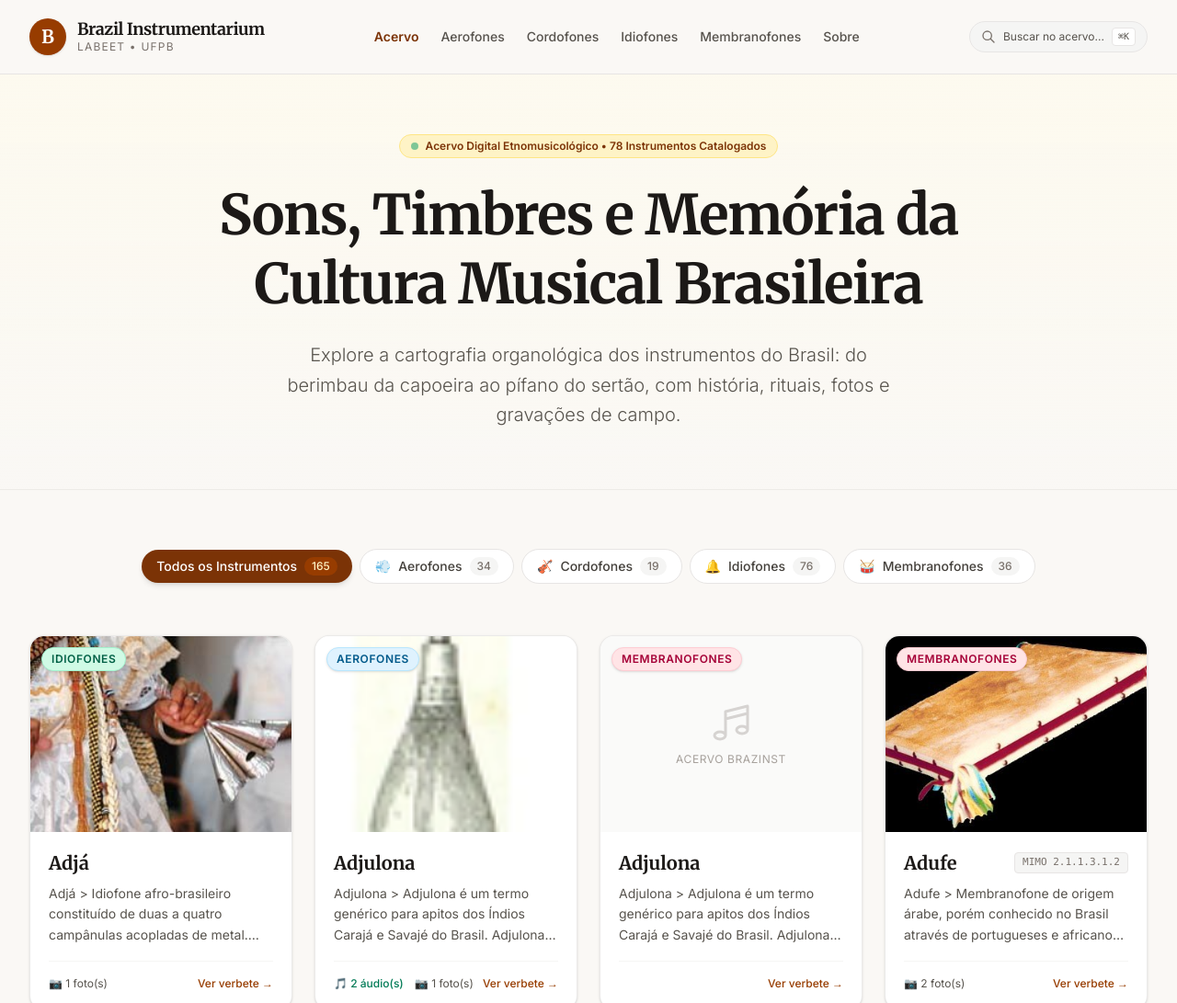
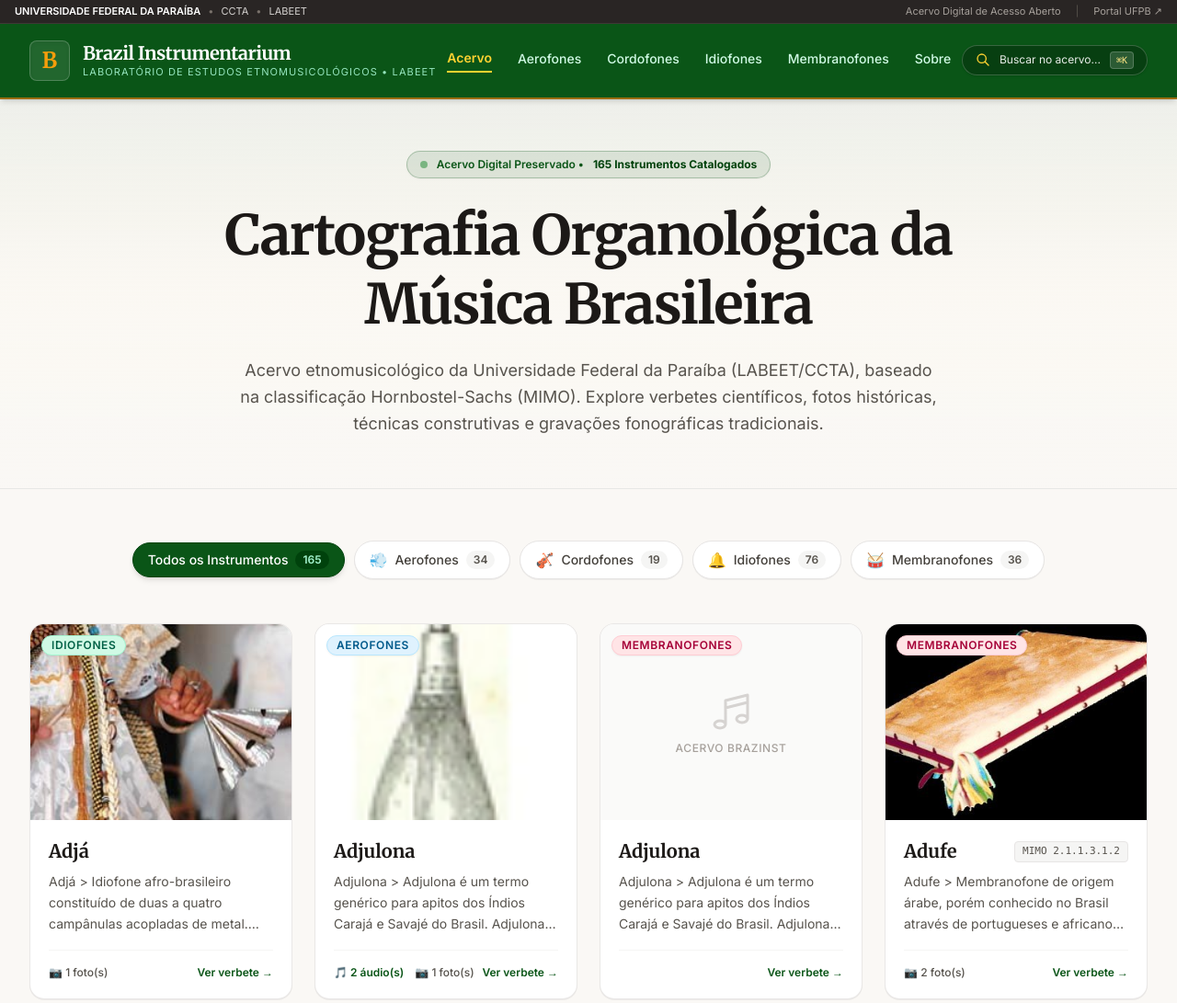
Before and after one commit to brazinst/brazinst.github.io, an Astro site in the folder web/: page / in a window 1280 px wide. Shown: the top 1091 px of the page at 92% size. Built offline with nearby package versions, Linux system fonts and the light colour scheme; Astro itself is replaced by a stand-in of ours.

Commit message:
feat(design): implement modern editorial theme inspired by original UFPB/LABEET design

```diff
--- a/web/src/components/FamilyTabs.astro
+++ b/web/src/components/FamilyTabs.astro
@@ -7,15 +7,15 @@ interface Props {
 const { activeFamily = 'todos', counts } = Astro.props;
 
 const tabs = [
-  { id: 'todos', name: 'Todos os Instrumentos', href: '/', count: counts.todos || 78 },
-  { id: 'aerofones', name: 'Aerofones', href: '/familia/aerofones', count: counts.aerofones || 20, icon: '💨' },
-  { id: 'cordofones', name: 'Cordofones', href: '/familia/cordofones', count: counts.cordofones || 20, icon: '🎻' },
-  { id: 'idiofones', name: 'Idiofones', href: '/familia/idiofones', count: counts.idiofones || 19, icon: '🔔' },
-  { id: 'membranofones', name: 'Membranofones', href: '/familia/membranofones', count: counts.membranofones || 19, icon: '🥁' },
+  { id: 'todos', name: 'Todos os Instrumentos', href: '/', count: counts.todos || 165 },
+  { id: 'aerofones', name: 'Aerofones', href: '/familia/aerofones', count: counts.aerofones || 34, icon: '💨' },
+  { id: 'cordofones', name: 'Cordofones', href: '/familia/cordofones', count: counts.cordofones || 19, icon: '🎻' },
+  { id: 'idiofones', name: 'Idiofones', href: '/familia/idiofones', count: counts.idiofones || 76, icon: '🔔' },
+  { id: 'membranofones', name: 'Membranofones', href: '/familia/membranofones', count: counts.membranofones || 36, icon: '🥁' },
 ];
 ---
 
-<div class="flex items-center justify-center flex-wrap gap-2 py-8">
+<div class="flex items-center justify-center flex-wrap gap-2.5 py-6">
   {tabs.map(t => {
     const isActive = activeFamily === t.id;
     return (
@@ -23,13 +23,13 @@ const tabs = [
         href={t.href}
         class={`px-4 py-2 rounded-full text-sm font-medium transition-all flex items-center gap-2 ${
           isActive
-            ? 'bg-amber-900 text-white shadow-md'
-            : 'bg-white text-stone-700 hover:bg-amber-50 hover:text-amber-900 border border-stone-200'
+            ? 'bg-[#0A5517] text-white shadow-md border border-[#00420c]'
+            : 'bg-white text-stone-700 hover:bg-emerald-50 hover:text-[#0A5517] border border-stone-200 shadow-2xs'
         }`}
       >
-        {t.icon && <span>{t.icon}</span>}
+        {t.icon && <span class="text-base">{t.icon}</span>}
         <span>{t.name}</span>
-        <span class={`text-xs px-2 py-0.5 rounded-full ${isActive ? 'bg-amber-800 text-amber-100' : 'bg-stone-100 text-stone-500'}`}>
+        <span class={`text-xs font-semibold px-2 py-0.5 rounded-full ${isActive ? 'bg-[#00420c] text-emerald-200' : 'bg-stone-100 text-stone-600'}`}>
           {t.count}
         </span>
       </a>
--- a/web/src/components/Footer.astro
+++ b/web/src/components/Footer.astro
@@ -1,33 +1,52 @@
 ---
 ---
 
-<footer class="bg-stone-900 text-stone-300 py-12 border-t border-stone-800 mt-20">
+<footer class="bg-[#00420C] text-emerald-100/90 py-14 border-t-4 border-[#0A5517] mt-20">
   <div class="max-w-7xl mx-auto px-4 sm:px-6 lg:px-8">
-    <div class="grid grid-cols-1 md:grid-cols-3 gap-8">
+    <div class="grid grid-cols-1 md:grid-cols-3 gap-10">
       <div>
-        <h3 class="font-serif font-bold text-lg text-amber-400 mb-3">Brazil Instrumentarium (Brazinst)</h3>
-        <p class="text-sm text-stone-400 leading-relaxed">
-          Primeiro acervo digital dedicado exclusivamente aos instrumentos musicais brasileiros, com foco em timbres, contextos socioculturais e paisagens sonoras tradicionais.
+        <h3 class="font-serif font-bold text-xl text-[#F59E0B] mb-3">Brazil Instrumentarium (Brazinst)</h3>
+        <p class="text-sm text-emerald-100/80 leading-relaxed mb-4">
+          Primeiro acervo digital dedicado exclusivamente aos instrumentos musicais brasileiros, com foco em timbres, contextos socioculturais, organologia Hornbostel-Sachs (MIMO) e paisagens sonoras tradicionais.
         </p>
+        <span class="inline-block text-xs font-semibold px-3 py-1 rounded bg-black/20 text-emerald-200 border border-white/10">
+          Iniciativa de Preservação Perpétua e Acesso Aberto
+        </span>
       </div>
       <div>
-        <h4 class="font-sans font-semibold text-white text-sm uppercase tracking-wider mb-3">Pesquisa & Coordenação</h4>
-        <ul class="text-sm text-stone-400 space-y-2">
+        <h4 class="font-sans font-bold text-white text-xs uppercase tracking-widest mb-3 text-amber-300">Pesquisa & Coordenação</h4>
+        <ul class="text-sm text-emerald-100/80 space-y-2">
+          <li><strong>Coordenação:</strong> Profa. Dra. Alice Lumi Satomi</li>
           <li>Laboratório de Estudos Etnomusicológicos (LABEET)</li>
           <li>Centro de Comunicação, Turismo e Artes (CCTA)</li>
           <li>Universidade Federal da Paraíba (UFPB)</li>
-          <li>Coordenação: Profa. Dra. Alice L. Satomi</li>
+          <li class="text-xs text-emerald-300/80 pt-1">Campus I &bull; Cidade Universitária &bull; João Pessoa - PB</li>
         </ul>
       </div>
       <div>
-        <h4 class="font-sans font-semibold text-white text-sm uppercase tracking-wider mb-3">Preservação Digital</h4>
-        <p class="text-sm text-stone-400 leading-relaxed mb-4">
-          Acervo digital autônomo e de acesso aberto, preservado em formatos perpétuos livres para pesquisadores, estudantes e a comunidade.
+        <h4 class="font-sans font-bold text-white text-xs uppercase tracking-widest mb-3 text-amber-300">Famílias Organológicas</h4>
+        <div class="grid grid-cols-2 gap-2 text-xs">
+          <a href="/familia/aerofones" class="p-2 rounded bg-black/20 hover:bg-black/30 text-white transition-colors">💨 Aerofones</a>
+          <a href="/familia/cordofones" class="p-2 rounded bg-black/20 hover:bg-black/30 text-white transition-colors">🎻 Cordofones</a>
+          <a href="/familia/idiofones" class="p-2 rounded bg-black/20 hover:bg-black/30 text-white transition-colors">🔔 Idiofones</a>
+          <a href="/familia/membranofones" class="p-2 rounded bg-black/20 hover:bg-black/30 text-white transition-colors">🥁 Membranofones</a>
+        </div>
+        <p class="text-xs text-emerald-300/70 mt-4 leading-relaxed">
+          Dados e registros de campo preservados no âmbito dos projetos PDMCP e Brazil Instrumentarium.
         </p>
       </div>
     </div>
-    <div class="border-t border-stone-800 mt-8 pt-8 text-center text-xs text-stone-500">
-      &copy; {new Date().getFullYear()} LABEET / UFPB &bull; Brazil Instrumentarium &bull; Classificação Organológica Hornbostel-Sachs (MIMO).
+    <div class="border-t border-emerald-900/60 mt-10 pt-8 flex flex-col sm:flex-row items-center justify-between text-xs text-emerald-200/60 gap-4">
+      <div>
+        &copy; {new Date().getFullYear()} LABEET / UFPB &bull; Brazil Instrumentarium &bull; Classificação Organológica Hornbostel-Sachs (MIMO).
+      </div>
+      <div class="flex items-center gap-4">
+        <a href="/" class="hover:text-amber-300 transition-colors">Início</a>
+        <span>&bull;</span>
+        <a href="/sobre" class="hover:text-amber-300 transition-colors">Histórico e Sobre</a>
+        <span>&bull;</span>
+        <a href="https://www.ufpb.br" target="_blank" rel="noopener noreferrer" class="hover:text-amber-300 transition-colors">UFPB &nearr;</a>
+      </div>
     </div>
   </div>
 </footer>
--- a/web/src/components/Header.astro
+++ b/web/src/components/Header.astro
@@ -5,32 +5,36 @@ interface Props {
 const { activeTab = "" } = Astro.props;
 ---
 
-<header class="bg-[#FAF8F5]/90 backdrop-blur-md sticky top-0 z-40 border-b border-stone-200">
+<header class="bg-[#0A5517] text-white shadow-md sticky top-0 z-40 border-b-2 border-[#D97706]/70">
   <div class="max-w-7xl mx-auto px-4 sm:px-6 lg:px-8 h-20 flex items-center justify-between">
-    <a href="/" class="flex items-center gap-3 group">
-      <div class="w-10 h-10 rounded-full bg-amber-800 flex items-center justify-center text-white font-serif font-bold text-xl shadow-sm group-hover:bg-amber-900 transition-colors">
+    <a href="/" class="flex items-center gap-3.5 group">
+      <div class="w-11 h-11 rounded-lg bg-white/10 border border-white/20 flex items-center justify-center text-[#F59E0B] font-serif font-bold text-2xl shadow-inner group-hover:bg-white/20 transition-colors">
         B
       </div>
       <div>
-        <span class="block font-serif font-bold text-stone-900 text-lg leading-tight tracking-tight">Brazil Instrumentarium</span>
-        <span class="block text-xs font-sans text-stone-500 uppercase tracking-widest">LABEET &bull; UFPB</span>
+        <span class="block font-serif font-bold text-white text-xl leading-tight tracking-tight group-hover:text-amber-200 transition-colors">
+          Brazil Instrumentarium
+        </span>
+        <span class="block text-[11px] font-sans text-emerald-200/90 uppercase tracking-widest">
+          Laboratório de Estudos Etnomusicológicos &bull; LABEET
+        </span>
       </div>
     </a>
 
-    <nav class="hidden md:flex items-center gap-6 text-sm font-medium text-stone-600">
-      <a href="/" class={`hover:text-amber-800 transition-colors ${activeTab === "inicio" ? "text-amber-900 font-semibold" : ""}`}>Acervo</a>
-      <a href="/familia/aerofones" class="hover:text-amber-800 transition-colors">Aerofones</a>
-      <a href="/familia/cordofones" class="hover:text-amber-800 transition-colors">Cordofones</a>
-      <a href="/familia/idiofones" class="hover:text-amber-800 transition-colors">Idiofones</a>
-      <a href="/familia/membranofones" class="hover:text-amber-800 transition-colors">Membranofones</a>
-      <a href="/sobre" class={`hover:text-amber-800 transition-colors ${activeTab === "sobre" ? "text-amber-900 font-semibold" : ""}`}>Sobre</a>
+    <nav class="hidden lg:flex items-center gap-7 text-sm font-medium text-emerald-100">
+      <a href="/" class={`hover:text-amber-300 transition-colors pb-1 ${activeTab === "inicio" ? "text-amber-300 border-b-2 border-amber-300 font-semibold" : ""}`}>Acervo</a>
+      <a href="/familia/aerofones" class="hover:text-amber-300 transition-colors pb-1">Aerofones</a>
+      <a href="/familia/cordofones" class="hover:text-amber-300 transition-colors pb-1">Cordofones</a>
+      <a href="/familia/idiofones" class="hover:text-amber-300 transition-colors pb-1">Idiofones</a>
+      <a href="/familia/membranofones" class="hover:text-amber-300 transition-colors pb-1">Membranofones</a>
+      <a href="/sobre" class={`hover:text-amber-300 transition-colors pb-1 ${activeTab === "sobre" ? "text-amber-300 border-b-2 border-amber-300 font-semibold" : ""}`}>Sobre</a>
     </nav>
 
     <div class="flex items-center gap-3">
-      <button id="search-trigger" class="flex items-center gap-2 px-3 py-1.5 text-xs text-stone-600 bg-stone-100 hover:bg-stone-200 rounded-full border border-stone-200 transition-colors">
-        <svg class="w-4 h-4 text-stone-500" fill="none" stroke="currentColor" viewBox="0 0 24 24"><path stroke-linecap="round" stroke-linejoin="round" stroke-width="2" d="M21 21l-6-6m2-5a7 7 0 11-14 0 7 7 0 0114 0z"></path></svg>
-        <span class="hidden sm:inline">Buscar no acervo...</span>
-        <kbd class="font-mono bg-white px-1.5 py-0.5 rounded text-[10px] border border-stone-200">⌘K</kbd>
+      <button id="search-trigger" class="flex items-center gap-2.5 px-3.5 py-1.5 text-xs text-emerald-100 bg-black/25 hover:bg-black/40 rounded-full border border-white/20 hover:border-amber-400/60 transition-all shadow-sm">
+        <svg class="w-4 h-4 text-amber-300" fill="none" stroke="currentColor" viewBox="0 0 24 24"><path stroke-linecap="round" stroke-linejoin="round" stroke-width="2" d="M21 21l-6-6m2-5a7 7 0 11-14 0 7 7 0 0114 0z"></path></svg>
+        <span class="hidden sm:inline text-white/90">Buscar no acervo...</span>
+        <kbd class="font-mono bg-white/15 text-amber-200 px-1.5 py-0.5 rounded text-[10px] border border-white/20">⌘K</kbd>
       </button>
     </div>
   </div>
--- a/web/src/components/Hero.astro
+++ b/web/src/components/Hero.astro
@@ -1,17 +1,19 @@
 ---
 ---
 
-<section class="py-12 sm:py-16 bg-gradient-to-b from-amber-50/60 to-transparent border-b border-stone-200/70">
+<section class="py-10 sm:py-14 bg-gradient-to-b from-[#0A5517]/5 via-amber-50/20 to-transparent border-b border-stone-200/80">
   <div class="max-w-7xl mx-auto px-4 sm:px-6 lg:px-8 text-center">
-    <span class="inline-flex items-center gap-2 px-3 py-1 rounded-full text-xs font-semibold bg-amber-100 text-amber-900 border border-amber-200 mb-6">
-      <span class="w-2 h-2 rounded-full bg-emerald-600 animate-pulse"></span>
-      Acervo Digital Etnomusicológico &bull; 78 Instrumentos Catalogados
-    </span>
-    <h1 class="font-serif text-4xl sm:text-5xl lg:text-6xl font-bold text-stone-900 tracking-tight max-w-4xl mx-auto leading-tight">
-      Sons, Timbres e Memória da Cultura Musical Brasileira
+    <div class="inline-flex items-center gap-2.5 px-3.5 py-1.5 rounded-full text-xs font-semibold bg-[#0A5517]/10 text-[#0A5517] border border-[#0A5517]/25 mb-6 shadow-xs">
+      <span class="w-2 h-2 rounded-full bg-[#19882c] animate-pulse"></span>
+      Acervo Digital Preservado &bull; <strong class="text-[#00420c]">165 Instrumentos Catalogados</strong>
+    </div>
+
+    <h1 class="font-serif text-3xl sm:text-5xl lg:text-6xl font-bold text-stone-900 tracking-tight max-w-4xl mx-auto leading-tight">
+      Cartografia Organológica da Música Brasileira
     </h1>
-    <p class="mt-6 text-lg sm:text-xl text-stone-600 max-w-2xl mx-auto leading-relaxed font-sans font-light">
-      Explore a cartografia organológica dos instrumentos do Brasil: do berimbau da capoeira ao pífano do sertão, com história, rituais, fotos e gravações de campo.
+
+    <p class="mt-5 text-base sm:text-lg text-stone-600 max-w-3xl mx-auto leading-relaxed font-sans">
+      Acervo etnomusicológico da Universidade Federal da Paraíba (LABEET/CCTA), baseado na classificação Hornbostel-Sachs (MIMO). Explore verbetes científicos, fotos históricas, técnicas construtivas e gravações fonográficas tradicionais.
     </p>
   </div>
 </section>
--- a/web/src/components/InstrumentCard.astro
+++ b/web/src/components/InstrumentCard.astro
@@ -23,7 +23,7 @@ const slug = data.slug || instrument.id;
 const summary = (instrument.body || '').slice(0, 160).replace(/[#*`_]/g, '') + '...';
 ---
 
-<article class="bg-white rounded-2xl border border-stone-200/80 shadow-sm hover:shadow-md transition-all duration-300 overflow-hidden flex flex-col group">
+<article class="bg-white rounded-2xl border border-stone-200/90 shadow-2xs hover:shadow-md hover:border-[#0A5517]/30 transition-all duration-300 overflow-hidden flex flex-col group">
   <a href={`/instrumentos/${slug}`} class="block relative aspect-[4/3] bg-stone-100 overflow-hidden">
     {coverImg ? (
       <img
@@ -35,23 +35,23 @@ const summary = (instrument.body || '').slice(0, 160).replace(/[#*`_]/g, '') + '
     ) : (
       <div class="w-full h-full flex flex-col items-center justify-center text-stone-400 bg-stone-50">
         <svg class="w-12 h-12 mb-2 text-stone-300" fill="none" stroke="currentColor" viewBox="0 0 24 24"><path stroke-linecap="round" stroke-linejoin="round" stroke-width="1.5" d="M9 19V6l12-3v13M9 19c0 1.105-1.343 2-3 2s-3-.895-3-2 1.343-2 3-2 3 .895 3 2zm12-3c0 1.105-1.343 2-3 2s-3-.895-3-2 1.343-2 3-2 3 .895 3 2zM9 10l12-3"></path></svg>
-        <span class="text-xs uppercase tracking-wider">Acervo Brazinst</span>
+        <span class="text-xs uppercase tracking-wider font-medium text-stone-400">Acervo Brazinst</span>
       </div>
     )}
-    <span class={`absolute top-3 left-3 px-2.5 py-1 rounded-full text-xs font-semibold uppercase tracking-wider border shadow-sm ${familyColors[data.family] || 'bg-stone-100 text-stone-800'}`}>
+    <span class={`absolute top-3 left-3 px-2.5 py-0.5 rounded-full text-xs font-semibold uppercase tracking-wider border shadow-xs ${familyColors[data.family] || 'bg-stone-100 text-stone-800'}`}>
       {data.family}
     </span>
   </a>
 
   <div class="p-5 flex flex-col flex-grow">
     <div class="flex items-center justify-between gap-2 mb-2">
-      <h2 class="font-serif font-bold text-xl text-stone-900 group-hover:text-amber-800 transition-colors">
+      <h2 class="font-serif font-bold text-xl text-stone-900 group-hover:text-[#0A5517] transition-colors">
         <a href={`/instrumentos/${slug}`}>
           {data.title}
         </a>
       </h2>
       {data.mimo_code && (
-        <span class="font-mono text-[11px] text-stone-500 bg-stone-100 px-2 py-0.5 rounded border border-stone-200">
+        <span class="font-mono text-[11px] text-stone-600 bg-stone-100 px-2 py-0.5 rounded border border-stone-200 font-medium">
           MIMO {data.mimo_code}
         </span>
       )}
@@ -64,17 +64,17 @@ const summary = (instrument.body || '').slice(0, 160).replace(/[#*`_]/g, '') + '
     <div class="mt-auto pt-4 border-t border-stone-100 flex items-center justify-between text-xs text-stone-500">
       <div class="flex items-center gap-3">
         {data.audio_video_links.length > 0 && (
-          <span class="flex items-center gap-1 text-emerald-700 font-medium" title="Possui registros sonoros">
+          <span class="flex items-center gap-1 text-[#0A5517] font-semibold" title="Possui registros sonoros">
             🎵 {data.audio_video_links.length} áudio(s)
           </span>
         )}
         {data.images.length > 0 && (
-          <span class="flex items-center gap-1 text-stone-600" title="Possui fotos históricas">
+          <span class="flex items-center gap-1 text-stone-600 font-medium" title="Possui fotos históricas">
             📷 {data.images.length} foto(s)
           </span>
         )}
       </div>
-      <a href={`/instrumentos/${slug}`} class="font-medium text-amber-800 hover:text-amber-950 group-hover:translate-x-0.5 transition-all">
+      <a href={`/instrumentos/${slug}`} class="font-semibold text-[#0A5517] hover:text-[#00420c] group-hover:translate-x-0.5 transition-all">
         Ver verbete &rarr;
       </a>
     </div>
--- a/web/src/layouts/BaseLayout.astro
+++ b/web/src/layouts/BaseLayout.astro
@@ -29,7 +29,25 @@ const {
     <link rel="preconnect" href="https://fonts.gstatic.com" crossorigin>
     <link href="https://fonts.googleapis.com/css2?family=Inter:wght@300;400;500;600;700&family=Merriweather:ital,wght@0,300;0,400;0,700;1,300;1,400&display=swap" rel="stylesheet">
   </head>
-  <body class="min-h-screen flex flex-col font-sans">
+  <body class="min-h-screen flex flex-col font-sans bg-[#FAF8F5]">
+    <!-- Barra Governamental / Institucional UFPB -->
+    <div class="bg-stone-800 text-stone-300 text-[11px] font-sans py-1 px-4 border-b border-stone-700/80">
+      <div class="max-w-7xl mx-auto flex items-center justify-between">
+        <div class="flex items-center gap-2">
+          <span class="font-semibold text-white">UNIVERSIDADE FEDERAL DA PARAÍBA</span>
+          <span class="text-stone-500">&bull;</span>
+          <span>CCTA</span>
+          <span class="text-stone-500">&bull;</span>
+          <span>LABEET</span>
+        </div>
+        <div class="hidden sm:flex items-center gap-4 text-stone-400">
+          <span>Acervo Digital de Acesso Aberto</span>
+          <span class="text-stone-600">|</span>
+          <a href="https://www.ufpb.br" target="_blank" rel="noopener noreferrer" class="hover:text-white transition-colors">Portal UFPB &nearr;</a>
+        </div>
+      </div>
+    </div>
+
     <Header activeTab={activeTab} />
     <main class="flex-grow">
       <slot />
--- a/web/src/pages/sobre.astro
+++ b/web/src/pages/sobre.astro
@@ -5,7 +5,7 @@ import BaseLayout from '../layouts/BaseLayout.astro';
 <BaseLayout title="Sobre o Brazil Instrumentarium" activeTab="sobre">
   <div class="max-w-4xl mx-auto px-4 sm:px-6 lg:px-8 py-16">
     <div class="border-b border-stone-200 pb-8 mb-10 text-center">
-      <span class="text-xs uppercase font-sans font-bold tracking-widest text-amber-800">Histórico &bull; LABEET / UFPB</span>
+      <span class="text-xs uppercase font-sans font-bold tracking-widest text-[#0A5517]">Histórico &bull; LABEET / UFPB</span>
       <h1 class="font-serif text-4xl sm:text-5xl font-bold text-stone-900 mt-3">Sobre o Brazil Instrumentarium</h1>
     </div>
 
--- a/web/src/styles/global.css
+++ b/web/src/styles/global.css
@@ -2,11 +2,13 @@
 @plugin "@tailwindcss/typography";
 
 @theme {
+  --color-brand-green-dark: #00420c;
+  --color-brand-green-primary: #0a5517;
+  --color-brand-green-light: #19882c;
+  --color-brand-gold: #d97706;
+  --color-brand-gold-light: #f59e0b;
+  --color-brand-bg: #faf8f5;
   --color-brand-dark: #1c1917;
-  --color-brand-warm: #78350f;
-  --color-brand-accent: #047857;
-  --color-brand-gold: #d97706;
-  --color-brand-bg: #faf8f5;
 
   --font-serif: Merriweather, Georgia, serif;
   --font-sans: Inter, system-ui, sans-serif;
```
Also changed, not shown: web/src/pages/instrumentos/[slug].astro (+10 -10 lines).
